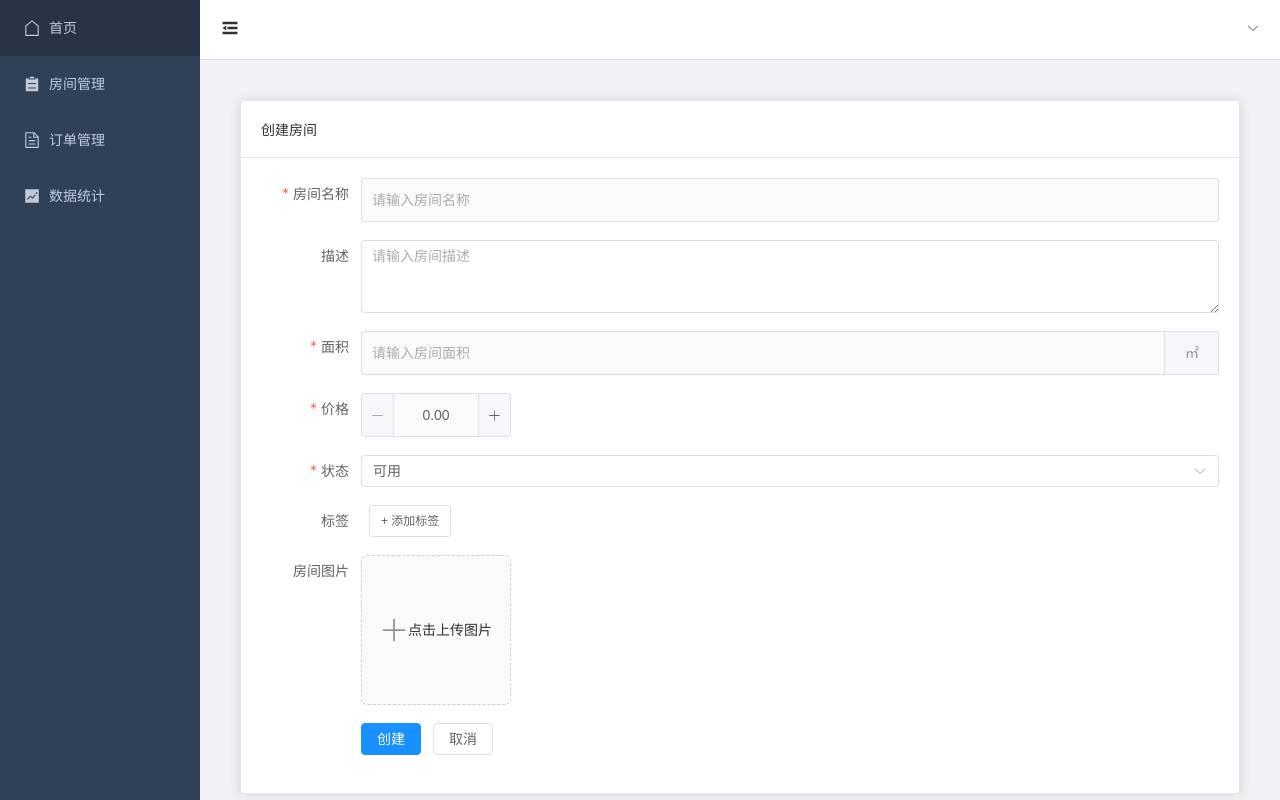
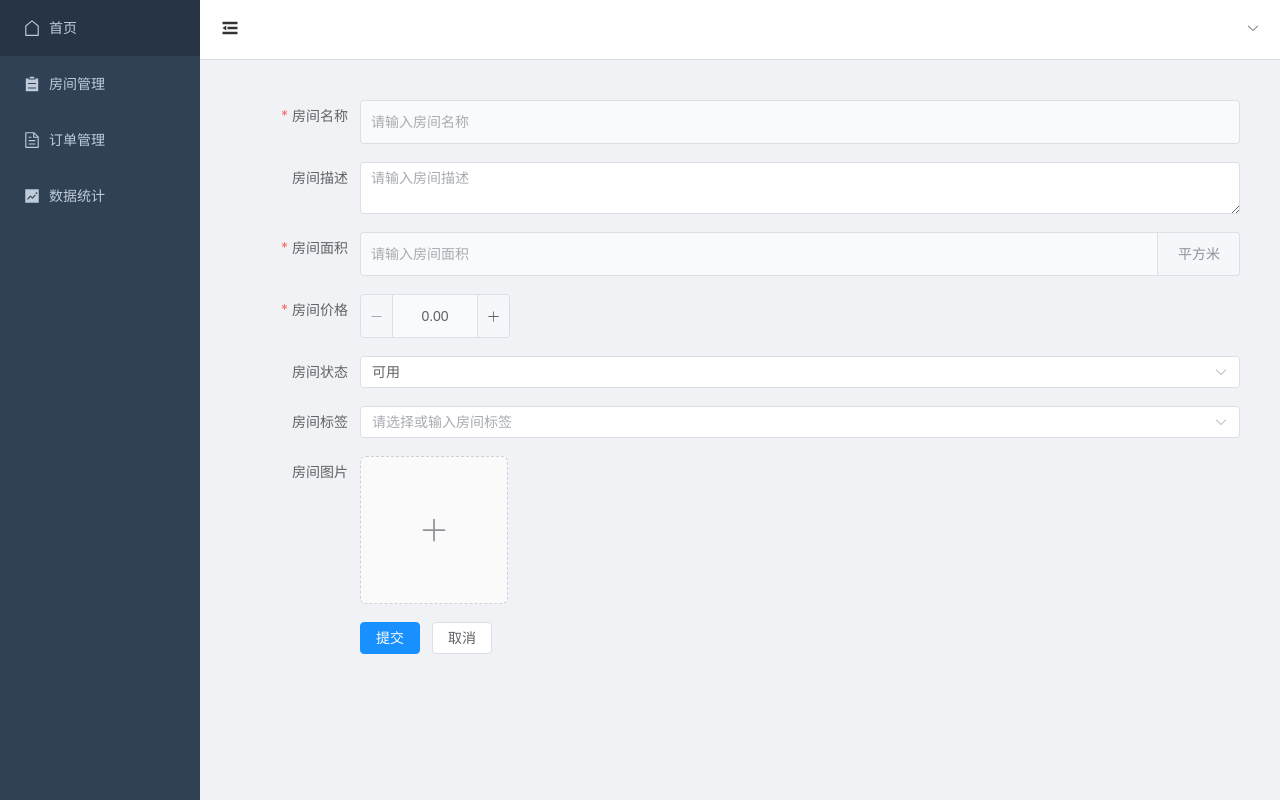
Before and after one commit to eason-lee/mahjong, a Vue app in the folder admin/: page /rooms/create in a window 1280 px wide. Built offline with nearby package versions, Linux system fonts and the light colour scheme; sample sign-in values are in the browser's storage.

Commit message:
feat: 图片上传

```diff
--- a/admin/src/utils/upload.ts
+++ b/admin/src/utils/upload.ts
@@ -1,39 +1,85 @@
-import { supabase } from './supabase'
+import { createClient } from '@supabase/supabase-js'
 
-export async function uploadImage(file: File, path: string): Promise<string> {
-  const fileExt = file.name.split('.').pop()
-  const fileName = `${Math.random().toString(36).substring(2)}.${fileExt}`
-  const filePath = `${path}/${fileName}`
+const supabase = createClient(
+  import.meta.env.VITE_SUPABASE_URL,
+  import.meta.env.VITE_SUPABASE_KEY
+)
 
-  const { error: uploadError } = await supabase.storage
-    .from('room-images')
-    .upload(filePath, file)
-
-  if (uploadError) {
-    throw new Error('图片上传失败')
-  }
-
-  const { data } = supabase.storage
-    .from('room-images')
-    .getPublicUrl(filePath)
-
-  return data.publicUrl
+/**
+ * 生成唯一的文件名
+ */
+function generateUniqueFileName(file: File): string {
+  const timestamp = Date.now()
+  const random = Math.random().toString(36).substring(2, 15)
+  const extension = file.name.split('.').pop()
+  return `${timestamp}-${random}.${extension}`
 }
 
-export async function deleteImage(url: string) {
-  const path = url.split('/').pop()
-  if (!path) return
+/**
+ * 上传单个图片
+ */
+export async function uploadImage(file: File, bucket: string = 'rooms'): Promise<string> {
+  try {
+    const fileName = generateUniqueFileName(file)
+    const { data, error } = await supabase.storage
+      .from(bucket)
+      .upload(fileName, file, {
+        cacheControl: '3600',
+        upsert: false
+      })
 
-  const { error } = await supabase.storage
-    .from('room-images')
-    .remove([path])
+    if (error) {
+      throw error
+    }
 
-  if (error) {
-    throw new Error('图片删除失败')
+    // 获取公共 URL
+    const { data: { publicUrl } } = supabase.storage
+      .from(bucket)
+      .getPublicUrl(data.path)
+
+    return publicUrl
+  } catch (error: any) {
+    console.error('上传图片失败:', error)
+    throw new Error(error.message || '上传图片失败')
   }
 }
 
-export async function uploadImages(files: File[], path: string): Promise<string[]> {
-  const uploadPromises = files.map(file => uploadImage(file, path))
-  return Promise.all(uploadPromises)
+/**
+ * 批量上传图片
+ */
+export async function uploadImages(files: File[], bucket: string = 'rooms'): Promise<string[]> {
+  try {
+    const uploadPromises = files.map(file => uploadImage(file, bucket))
+    return await Promise.all(uploadPromises)
+  } catch (error: any) {
+    console.error('批量上传图片失败:', error)
+    throw new Error(error.message || '批量上传图片失败')
+  }
 }
+
+/**
+ * 从 URL 中提取文件路径
+ */
+function getPathFromUrl(url: string): string {
+  const { pathname } = new URL(url)
+  return pathname.split('/').pop() || ''
+}
+
+/**
+ * 删除图片
+ */
+export async function deleteImage(url: string, bucket: string = 'rooms'): Promise<void> {
+  try {
+    const path = getPathFromUrl(url)
+    const { error } = await supabase.storage
+      .from(bucket)
+      .remove([path])
+
+    if (error) {
+      throw error
+    }
+  } catch (error: any) {
+    console.error('删除图片失败:', error)
+    throw new Error(error.message || '删除图片失败')
+  }
+}
--- a/admin/src/views/RoomForm.vue
+++ b/admin/src/views/RoomForm.vue
@@ -1,19 +1,113 @@
+<template>
+  <div class="room-form">
+    <el-form
+      ref="formRef"
+      :model="formData"
+      :rules="rules"
+      label-width="120px"
+      class="max-w-3xl mx-auto"
+    >
+      <el-form-item label="房间名称" prop="name">
+        <el-input v-model="formData.name" placeholder="请输入房间名称" />
+      </el-form-item>
+
+      <el-form-item label="房间描述" prop="description">
+        <el-input
+          v-model="formData.description"
+          type="textarea"
+          placeholder="请输入房间描述"
+        />
+      </el-form-item>
+
+      <el-form-item label="房间面积" prop="area">
+        <el-input v-model="formData.area" placeholder="请输入房间面积">
+          <template #append>平方米</template>
+        </el-input>
+      </el-form-item>
+
+      <el-form-item label="房间价格" prop="price">
+        <el-input-number
+          v-model="formData.price"
+          :min="0"
+          :precision="2"
+          :step="10"
+          placeholder="请输入房间价格"
+        />
+      </el-form-item>
+
+      <el-form-item label="房间状态" prop="status">
+        <el-select v-model="formData.status" placeholder="请选择房间状态">
+          <el-option label="可用" :value="RoomStatus.Available" />
+          <el-option label="维护中" :value="RoomStatus.Maintenance" />
+          <el-option label="已预订" :value="RoomStatus.Reserved" />
+        </el-select>
+      </el-form-item>
+
+      <el-form-item label="房间标签" prop="tags">
+        <el-select
+          v-model="formData.tags"
+          multiple
+          filterable
+          allow-create
+          default-first-option
+          placeholder="请选择或输入房间标签"
+        >
+          <el-option
+            v-for="tag in defaultTags"
+            :key="tag"
+            :label="tag"
+            :value="tag"
+          />
+        </el-select>
+      </el-form-item>
+
+      <el-form-item label="房间图片" prop="images">
+        <el-upload
+          v-model:file-list="fileList"
+          :http-request="handleCustomUpload"
+          list-type="picture-card"
+          :limit="5"
+          accept="image/*"
+          :auto-upload="false"
+        >
+          <template #default>
+            <el-icon><Plus /></el-icon>
+          </template>
+          <template #file="{ file }">
+            <img
+              class="el-upload-list__item-thumbnail"
+              :src="file.url"
+              alt="房间图片"
+            />
+          </template>
+        </el-upload>
+      </el-form-item>
+
+      <el-form-item>
+        <el-button type="primary" @click="handleSubmit">提交</el-button>
+        <el-button @click="$router.back()">取消</el-button>
+      </el-form-item>
+    </el-form>
+  </div>
+</template>
+
 <script setup lang="ts">
-import { ref, reactive, nextTick } from 'vue'
+import { ref } from 'vue'
+import { ElMessage } from 'element-plus'
+import { Plus } from '@element-plus/icons-vue'
+import { createRoom } from '@/api/room'
+import type { CreateRoomParams } from '@/types/room'
+import { RoomStatus } from '@/types/room'
+import type { UploadFile } from 'element-plus'
 import { useRouter } from 'vue-router'
-import { ElMessage } from 'element-plus'
-import type { FormInstance, FormRules, UploadFile } from 'element-plus'
-import { Plus, Delete, ZoomIn } from '@element-plus/icons-vue'
-import { RoomStatus } from '../types/room'
-import type { CreateRoomParams } from '../types/room'
-import { createRoom } from '../api/room'
 
 const router = useRouter()
-const formRef = ref<FormInstance>()
-const loading = ref(false)
+const formRef = ref()
+const fileList = ref<UploadFile[]>([])
 
-// 表单数据
-const formData = reactive<CreateRoomParams>({
+const defaultTags = ['麻将', 'KTV', '棋牌', '聚会']
+
+const formData = ref<CreateRoomParams>({
   name: '',
   description: '',
   area: '',
@@ -23,307 +117,47 @@ const formData = reactive<CreateRoomParams>({
   images: []
 })
 
-// 表单验证规则
-const rules = reactive<FormRules>({
-  name: [
-    { required: true, message: '请输入房间名称', trigger: 'blur' },
-    { min: 2, max: 50, message: '长度应为 2 到 50 个字符', trigger: 'blur' }
-  ],
-  price: [
-    { required: true, message: '请输入价格', trigger: 'blur' },
-    { type: 'number', min: 0, message: '价格必须大于等于 0', trigger: 'blur' }
-  ],
-  area: [
-    { required: true, message: '请输入面积', trigger: 'blur' }
-  ],
-  status: [
-    { required: true, message: '请选择状态', trigger: 'change' }
-  ]
-})
-
-// 图片上传相关
-const fileList = ref<UploadFile[]>([])
-const uploadRef = ref()
-const dialogVisible = ref(false)
-const dialogImageUrl = ref('')
-
-const handleExceed = () => {
-  ElMessage.warning('最多只能上传 5 张图片')
+const rules = {
+  name: [{ required: true, message: '请输入房间名称', trigger: 'blur' }],
+  price: [{ required: true, message: '请输入房间价格', trigger: 'blur' }],
+  area: [{ required: true, message: '请输入房间面积', trigger: 'blur' }]
 }
 
-const beforeUpload = (file: File) => {
-  const isImage = file.type.startsWith('image/')
-  const isLt2M = file.size / 1024 / 1024 < 2
-
-  if (!isImage) {
-    ElMessage.error('只能上传图片文件')
-    return false
-  }
-  if (!isLt2M) {
-    ElMessage.error('图片大小不能超过 2MB')
-    return false
-  }
-  return true
-}
-
-const handleUploadChange = (file: UploadFile) => {
-  if (file.status === 'ready') {
-    formData.images = fileList.value
-      .filter(f => f.raw)
-      .map(f => f.raw as File)
-  }
-}
-
-const handlePictureCardPreview = (file: UploadFile) => {
-  dialogImageUrl.value = file.url || ''
-  dialogVisible.value = true
-}
-
-const handleRemove = (file: UploadFile) => {
-  const index = fileList.value.indexOf(file)
-  if (index !== -1) {
-    fileList.value.splice(index, 1)
-    formData.images = fileList.value
-      .filter(f => f.raw)
-      .map(f => f.raw as File)
-  }
-}
-
-// 标签相关
-const inputVisible = ref(false)
-const inputValue = ref('')
-const inputRef = ref()
-const tagInputRef = ref()
-
-const showInput = () => {
-  inputVisible.value = true
-  nextTick(() => {
-    tagInputRef.value?.input?.focus()
+// 自定义上传方法，仅用于预览
+const handleCustomUpload = async (options: any) => {
+  const { file } = options
+  const url = URL.createObjectURL(file.raw)
+  fileList.value.push({
+    name: file.name,
+    url,
+    raw: file.raw
   })
 }
 
-const handleInputConfirm = () => {
-  if (inputValue.value) {
-    if (!formData.tags) {
-      formData.tags = []
-    }
-    formData.tags.push(inputValue.value)
-  }
-  inputVisible.value = false
-  inputValue.value = ''
-}
-
-const handleClose = (tag: string) => {
-  if (formData.tags) {
-    formData.tags = formData.tags.filter(t => t !== tag)
-  }
-}
-
-// 提交表单
 const handleSubmit = async () => {
   if (!formRef.value) return
 
   try {
     await formRef.value.validate()
-    loading.value = true
 
-    await createRoom(formData)
-    ElMessage.success('创建成功')
+    // 准备要上传的图片文件
+    const files = fileList.value.map(file => file.raw)
+    formData.value.images = files
+
+    // 创建房间
+    await createRoom(formData.value)
+
+    ElMessage.success('创建房间成功')
     router.push('/rooms')
   } catch (error: any) {
-    ElMessage.error(error.message || '创建失败')
-  } finally {
-    loading.value = false
+    console.error('创建房间失败:', error)
+    ElMessage.error(error.message || '创建房间失败')
   }
-}
-
-// 取消
-const handleCancel = () => {
-  router.back()
 }
 </script>
 
-<template>
-  <div class="room-form">
-    <el-card>
-      <template #header>
-        <div class="card-header">
-          <span>创建房间</span>
-        </div>
-      </template>
-
-      <el-form
-        ref="formRef"
-        :model="formData"
-        :rules="rules"
-        label-width="100px"
-      >
-        <el-form-item label="房间名称" prop="name">
-          <el-input v-model="formData.name" placeholder="请输入房间名称" />
-        </el-form-item>
-
-        <el-form-item label="描述">
-          <el-input
-            v-model="formData.description"
-            type="textarea"
-            :rows="3"
-            placeholder="请输入房间描述"
-          />
-        </el-form-item>
-
-        <el-form-item label="面积" prop="area">
-          <el-input v-model="formData.area" placeholder="请输入房间面积">
-            <template #append>㎡</template>
-          </el-input>
-        </el-form-item>
-
-        <el-form-item label="价格" prop="price">
-          <el-input-number
-            v-model="formData.price"
-            :min="0"
-            :precision="2"
-            :step="10"
-          />
-        </el-form-item>
-
-        <el-form-item label="状态" prop="status">
-          <el-select v-model="formData.status">
-            <el-option
-              :value="RoomStatus.Available"
-              label="可用"
-            />
-            <el-option
-              :value="RoomStatus.Maintenance"
-              label="维护中"
-            />
-            <el-option
-              :value="RoomStatus.Disabled"
-              label="禁用"
-            />
-          </el-select>
-        </el-form-item>
-
-        <el-form-item label="标签">
-          <el-tag
-            v-for="tag in formData.tags"
-            :key="tag"
-            class="mx-1"
-            closable
-            :disable-transitions="false"
-            @close="handleClose(tag)"
-          >
-            {{ tag }}
-          </el-tag>
-          <el-input
-            v-if="inputVisible"
-            ref="tagInputRef"
-            v-model="inputValue"
-            class="tag-input"
-            size="small"
-            @keyup.enter="handleInputConfirm"
-            @blur="handleInputConfirm"
-          />
-          <el-button
-            v-else
-            class="button-new-tag"
-            size="small"
-            @click="showInput"
-          >
-            + 添加标签
-          </el-button>
-        </el-form-item>
-
-        <el-form-item label="房间图片">
-          <el-upload
-            ref="uploadRef"
-            class="upload-demo"
-            action="#"
-            list-type="picture-card"
-            :auto-upload="false"
-            :on-change="handleUploadChange"
-            :before-upload="beforeUpload"
-            :limit="5"
-            :on-exceed="handleExceed"
-            :on-remove="handleRemove"
-            :file-list="fileList"
-          >
-            <template #default>
-              <el-icon><Plus /></el-icon>
-              <div class="el-upload__text">
-                点击上传图片
-              </div>
-            </template>
-            <template #file="{ file }">
-              <div>
-                <img class="el-upload-list__item-thumbnail" :src="file.url" alt="" />
-                <span class="el-upload-list__item-actions">
-                  <span
-                    class="el-upload-list__item-preview"
-                    @click="handlePictureCardPreview(file)"
-                  >
-                    <el-icon><ZoomIn /></el-icon>
-                  </span>
-                  <span
-                    class="el-upload-list__item-delete"
-                    @click="handleRemove(file)"
-                  >
-                    <el-icon><Delete /></el-icon>
-                  </span>
-                </span>
-              </div>
-            </template>
-          </el-upload>
-          <el-dialog v-model="dialogVisible">
-            <img w-full :src="dialogImageUrl" alt="Preview Image" style="max-width: 100%" />
-          </el-dialog>
-        </el-form-item>
-
-        <el-form-item>
-          <el-button
-            type="primary"
-            :loading="loading"
-            @click="handleSubmit"
-          >
-            创建
-          </el-button>
-          <el-button @click="handleCancel">取消</el-button>
-        </el-form-item>
-      </el-form>
-    </el-card>
-  </div>
-</template>
-
-<style scoped lang="scss">
+<style scoped>
 .room-form {
   padding: 20px;
-
-  .card-header {
-    display: flex;
-    justify-content: space-between;
-    align-items: center;
-  }
-
-  :deep(.el-upload--picture-card) {
-    width: 150px;
-    height: 150px;
-    line-height: 150px;
-  }
-
-  .tag-input {
-    width: 100px;
-    margin-left: 8px;
-    vertical-align: bottom;
-  }
-
-  .button-new-tag {
-    margin-left: 8px;
-    height: 32px;
-    padding-top: 0;
-    padding-bottom: 0;
-  }
-
-  .mx-1 {
-    margin: 0 4px;
-  }
 }
 </style>
```
Also changed, not shown: 1 other file (tests, documents, lock files or other folders).
